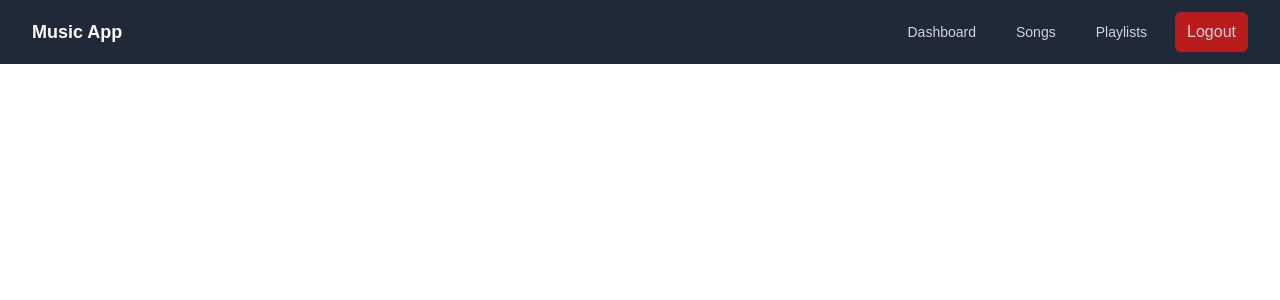
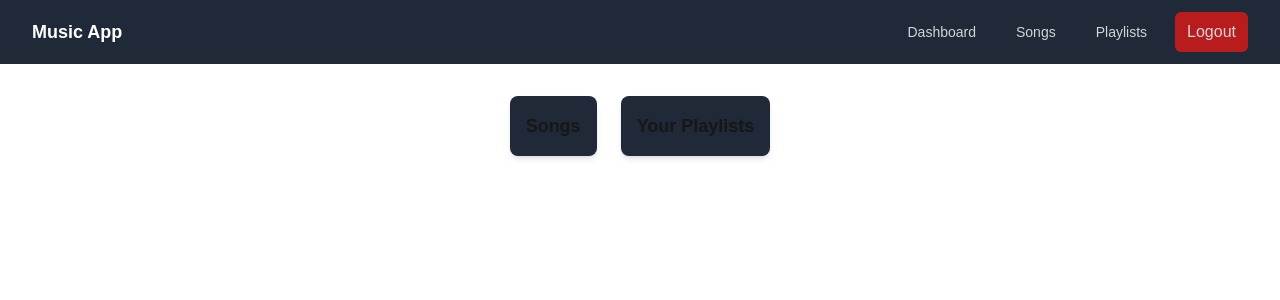
Before and after one commit to francksharif/Nextjs-Music-app, a Next.js app: page / in a window 1280 px wide. Shown: the top 300 px of the page. Built offline with nearby package versions, Linux system fonts and the light colour scheme.

Commit message:
building dashboard components Card and Main

```diff
--- /dev/null
+++ b/app/components/Cards.jsx
@@ -0,0 +1,18 @@
+import Link from "next/link";
+
+
+
+export default function Card({ title, url }) {
+    return (
+      <Link
+      href={`/${url}`}
+        className="bg-gray-800 rounded-lg shadow-md overflow-hidden transform cursor-pointer"
+      >
+
+        {/* Content */}
+        <div className="p-4">
+          <h2 className="text-lg font-semibold">{title}</h2>
+        </div>
+      </Link>
+    );
+  }
--- /dev/null
+++ b/app/components/Main.jsx
@@ -0,0 +1,38 @@
+import Card from "./Cards";
+
+
+
+
+export default function Main(){
+
+    const links = [
+        {
+            id: 1,
+            title: "Songs",
+            url: "songs",
+        },
+        {
+            id: 2,
+            title: "Your Playlists",
+            url: "playlists",
+        }
+    ]
+
+
+
+    return (
+
+        <div className="mt-4 max-w-7xl mx-auto px-2 sm:px-6 justify-center lg:px-8 flex gap-6 p-4">
+            {
+                links.map(link => (
+                    <Card
+                    key={link.id}
+                    title={link.title}
+                    url={link.url} />
+                ))
+            }
+        </div>
+
+
+    );
+}
--- a/app/page.jsx
+++ b/app/page.jsx
@@ -1,12 +1,14 @@
 'use client';
-import Sidebar from "./components/Navbar";
+import Navbar from "./components/Navbar";
+import Main from "./components/Main";
 
 
 
 export default function Home() {
   return (
     <>
-      <Sidebar />
+      <Navbar />
+      <Main />
     </>
 
   );
```
